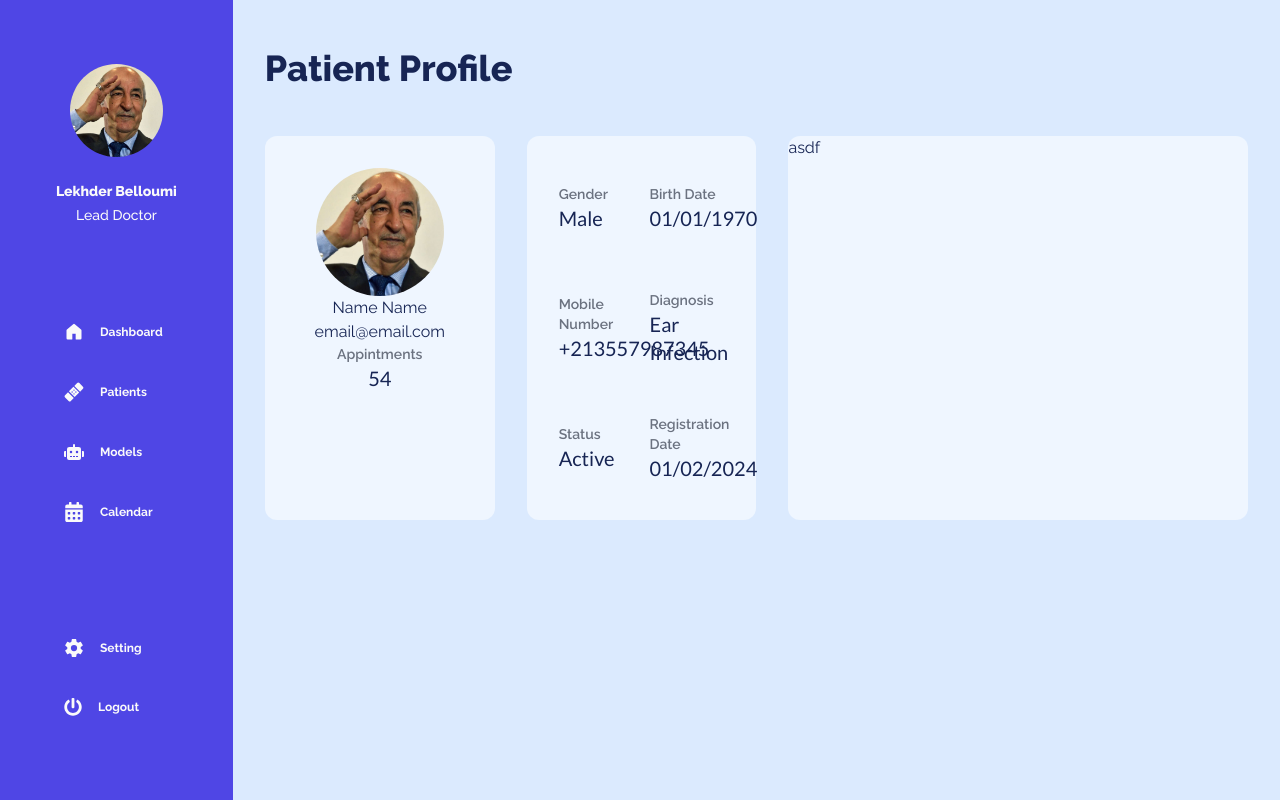
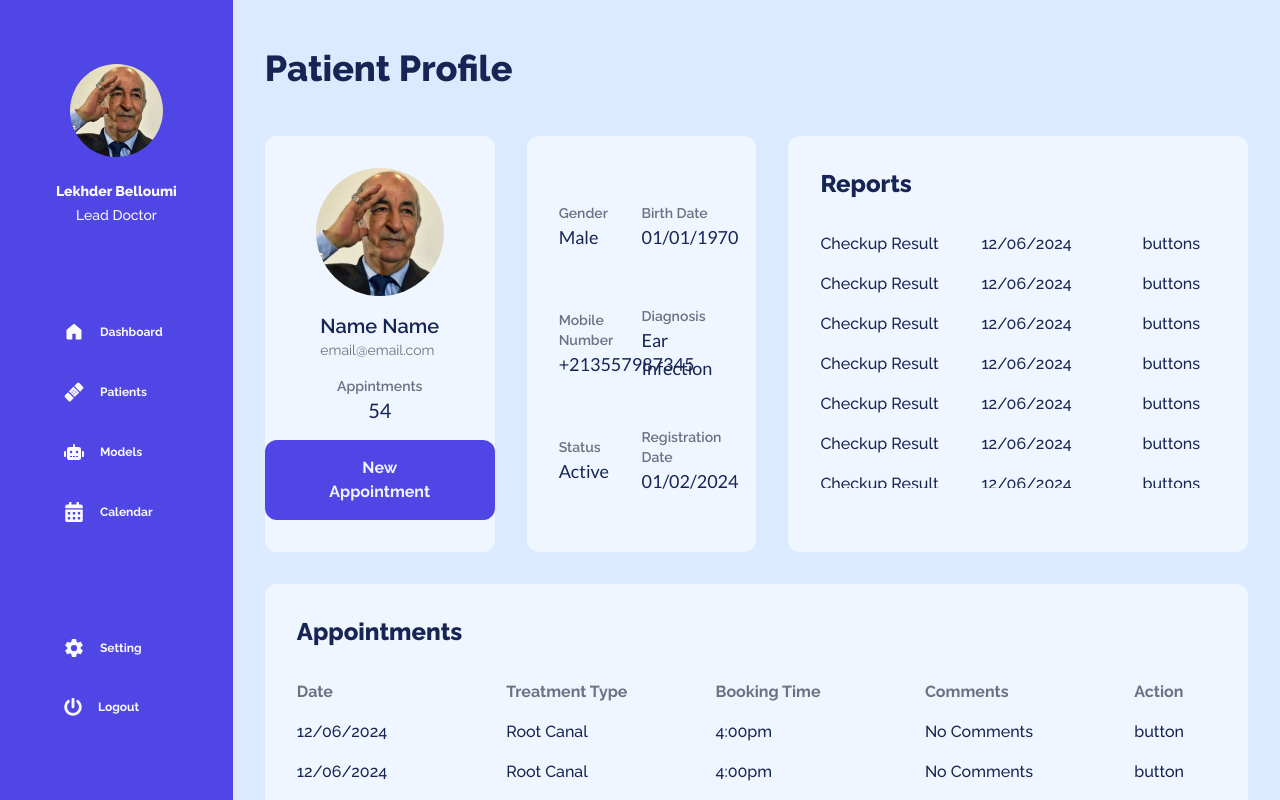
Before and after one commit to op-squad/front, a React (Vite) app: page /patients/patient in a window 1280 px wide. Built offline with nearby package versions, Linux system fonts and the light colour scheme; sample sign-in values are in the browser's storage.

Commit message:
finish patient profile page

```diff
--- a/src/components/app/patient_list/PatientProfile.tsx
+++ b/src/components/app/patient_list/PatientProfile.tsx
@@ -13,63 +13,158 @@ export default function Patients() {
           Patient Profile
         </h1>
         <div className="flex flex-col gap-8 w-full text-blue-950">
-          <div className="grid grid-cols-[1fr_1fr_2fr] w-full h-96 gap-8">
-            <div className="flex flex-col items-center py-8 bg-blue-50 rounded-xl">
+          <div className="grid grid-cols-[1fr_1fr_2fr] w-full h-max gap-8 place-itmes-stretch">
+            <div className="flex flex-col gap-4 items-center py-8 bg-blue-50 rounded-xl">
               <img
                 className="aspect-square w-32 rounded-full object-cover"
                 src={patientPicture}
                 alt=""
               />
-              <div>Name Name</div>
-              <div>email@email.com</div>
+              <div>
+                <div className="font-semibold text-xl">Name Name</div>
+                <div className="text-sm text-gray-500">email@email.com</div>
+              </div>
               <div className="flex flex-col justify-center items-center">
                 <div className="font-semibold text-sm text-gray-500">
                   Appintments
                 </div>
                 <div className="font-Lato text-xl">54</div>
               </div>
+              <div>
+                <button className="px-16 py-4 bg-indigo-600 rounded-xl text-blue-50 font-bold">
+                  New Appointment
+                </button>
+              </div>
             </div>
-            <div className="bg-blue-50 rounded-xl grid grid-cols-2 grid-rows-3 gap-x-4 gap-y-10 p-8">
+            <div className="bg-blue-50 rounded-xl grid grid-cols-2 grid-rows-3 place-content-stretch p-8">
               <div className="flex flex-col justify-center">
                 <div className="font-semibold text-sm text-gray-500">
                   Gender
                 </div>
-                <div className="font-Lato text-xl">Male</div>
+                <div className="font-Lato text-lg">Male</div>
               </div>
               <div className="flex flex-col justify-center">
                 <div className="font-semibold text-sm text-gray-500">
                   Birth Date
                 </div>
-                <div className="font-Lato text-xl">01/01/1970</div>
+                <div className="font-Lato text-lg">01/01/1970</div>
               </div>
               <div className="flex flex-col justify-center">
                 <div className="font-semibold text-sm text-gray-500">
                   Mobile Number
                 </div>
-                <div className="font-Lato text-xl">+213557987345</div>
+                <div className="font-Lato text-lg">+213557987345</div>
               </div>
               <div className="flex flex-col justify-center">
                 <div className="font-semibold text-sm text-gray-500">
                   Diagnosis
                 </div>
-                <div className="font-Lato text-xl">Ear Infection</div>
+                <div className="font-Lato text-lg">Ear Infection</div>
               </div>
               <div className="flex flex-col justify-center">
                 <div className="font-semibold text-sm text-gray-500">
                   Status
                 </div>
-                <div className="font-Lato text-xl">Active</div>
+                <div className="font-Lato text-lg">Active</div>
               </div>
               <div className="flex flex-col justify-center">
                 <div className="font-semibold text-sm text-gray-500">
                   Registration Date
                 </div>
-                <div className="font-Lato text-xl">01/02/2024</div>
+                <div className="font-Lato text-lg">01/02/2024</div>
               </div>
             </div>
-            <div className="bg-blue-50 rounded-xl">asdf</div>
+            <div className="flex flex-col bg-blue-50 rounded-xl gap-y-8 p-8">
+              <div className="font-extrabold text-2xl">Reports</div>
+              <div className="grid grid-cols-[repeat(2,_1fr)_auto] font-normal text-base gap-y-4 h-64 overflow-y-auto pr-4">
+                <div className="font-medium">Checkup Result</div>
+                <div className="font-medium">12/06/2024</div>
+                <div className="font-medium">buttons</div>
+                <div className="font-medium">Checkup Result</div>
+                <div className="font-medium">12/06/2024</div>
+                <div className="font-medium">buttons</div>
+                <div className="font-medium">Checkup Result</div>
+                <div className="font-medium">12/06/2024</div>
+                <div className="font-medium">buttons</div>
+                <div className="font-medium">Checkup Result</div>
+                <div className="font-medium">12/06/2024</div>
+                <div className="font-medium">buttons</div>
+                <div className="font-medium">Checkup Result</div>
+                <div className="font-medium">12/06/2024</div>
+                <div className="font-medium">buttons</div>
+                <div className="font-medium">Checkup Result</div>
+                <div className="font-medium">12/06/2024</div>
+                <div className="font-medium">buttons</div>
+                <div className="font-medium">Checkup Result</div>
+                <div className="font-medium">12/06/2024</div>
+                <div className="font-medium">buttons</div>
+                <div className="font-medium">Checkup Result</div>
+                <div className="font-medium">12/06/2024</div>
+                <div className="font-medium">buttons</div>
+                <div className="font-medium">Checkup Result</div>
+                <div className="font-medium">12/06/2024</div>
+                <div className="font-medium">buttons</div>
+                <div className="font-medium">Checkup Result</div>
+                <div className="font-medium">12/06/2024</div>
+                <div className="font-medium">buttons</div>
+              </div>
+            </div>
           </div>
-          <div></div>
+          <div className="flex flex-col gap-y-8 p-8 bg-blue-50 rounded-xl">
+            <div className="font-extrabold text-2xl">Appointments</div>
+            <div className="grid grid-cols-[repeat(4,_1fr)_auto] gap-y-4 pr-8 overflow-y-auto h-64">
+              <div className="text-gray-500 font-bold">Date</div>
+              <div className="text-gray-500 font-bold">Treatment Type</div>
+              <div className="text-gray-500 font-bold">Booking Time</div>
+              <div className="text-gray-500 font-bold">Comments</div>
+              <div className="text-gray-500 font-bold">Action</div>
+              <div className="font-medium">12/06/2024</div>
+              <div className="font-medium">Root Canal</div>
+              <div className="font-medium">4:00pm</div>
+              <div className="font-medium">No Comments</div>
+              <div className="font-medium">button</div>
+              <div className="font-medium">12/06/2024</div>
+              <div className="font-medium">Root Canal</div>
+              <div className="font-medium">4:00pm</div>
+              <div className="font-medium">No Comments</div>
+              <div className="font-medium">button</div>
+              <div className="font-medium">12/06/2024</div>
+              <div className="font-medium">Root Canal</div>
+              <div className="font-medium">4:00pm</div>
+              <div className="font-medium">No Comments</div>
+              <div className="font-medium">button</div>
+              <div className="font-medium">12/06/2024</div>
+              <div className="font-medium">Root Canal</div>
+              <div className="font-medium">4:00pm</div>
+              <div className="font-medium">No Comments</div>
+              <div className="font-medium">button</div>
+              <div className="font-medium">12/06/2024</div>
+              <div className="font-medium">Root Canal</div>
+              <div className="font-medium">4:00pm</div>
+              <div className="font-medium">No Comments</div>
+              <div className="font-medium">button</div>
+              <div className="font-medium">12/06/2024</div>
+              <div className="font-medium">Root Canal</div>
+              <div className="font-medium">4:00pm</div>
+              <div className="font-medium">No Comments</div>
+              <div className="font-medium">button</div>
+              <div className="font-medium">12/06/2024</div>
+              <div className="font-medium">Root Canal</div>
+              <div className="font-medium">4:00pm</div>
+              <div className="font-medium">No Comments</div>
+              <div className="font-medium">button</div>
+              <div className="font-medium">12/06/2024</div>
+              <div className="font-medium">Root Canal</div>
+              <div className="font-medium">4:00pm</div>
+              <div className="font-medium">No Comments</div>
+              <div className="font-medium">button</div>
+              <div className="font-medium">12/06/2024</div>
+              <div className="font-medium">Root Canal</div>
+              <div className="font-medium">4:00pm</div>
+              <div className="font-medium">No Comments</div>
+              <div className="font-medium">button</div>
+            </div>
+          </div>
         </div>
       </div>
     </div>
```
